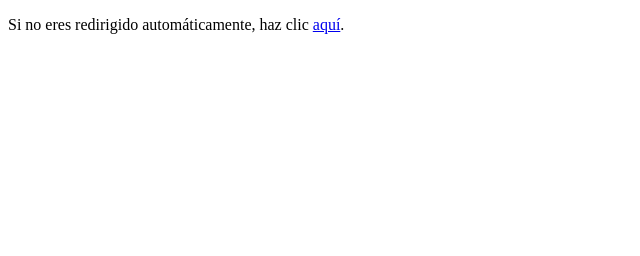
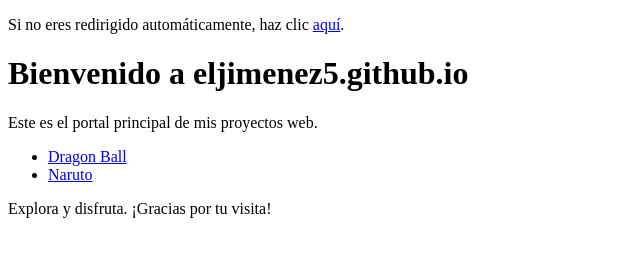
Before and after one commit to eljimenez5/eljimenez5.github.io, a plain HTML site: page index.html in a window 1280 px wide. Shown: the whole page, without its empty margins (0-640 px from the left). Drawn offline with Linux system fonts and the light colour scheme.

Commit message:
Update index.html
Más texto y duración de 10s en dirigir.

```diff
--- a/index.html
+++ b/index.html
@@ -2,11 +2,18 @@
 <html lang="es">
   <head>
     <meta charset="UTF-8" />
-    <meta http-equiv="refresh" content="5; url=https://eljimenez5.github.io/DragonBall/" />
+    <meta http-equiv="refresh" content="10; url=https://eljimenez5.github.io/DragonBall/" />
     <title>Redirigiendo...</title>
     <script async src="https://pagead2.googlesyndication.com/pagead/js/adsbygoogle.js?client=ca-pub-2147238078601237" crossorigin="anonymous"></script>
   </head>
   <body>
     <p>Si no eres redirigido automáticamente, haz clic <a href="https://eljimenez5.github.io/DragonBall/">aquí</a>.</p>
+    <h1>Bienvenido a eljimenez5.github.io</h1>
+<p>Este es el portal principal de mis proyectos web.</p>
+<ul>
+  <li><a href="/DragonBall/">Dragon Ball</a></li>
+  <li><a href="/Naruto/">Naruto</a></li>
+</ul>
+<p>Explora y disfruta. ¡Gracias por tu visita!</p>
   </body>
 </html>
```
